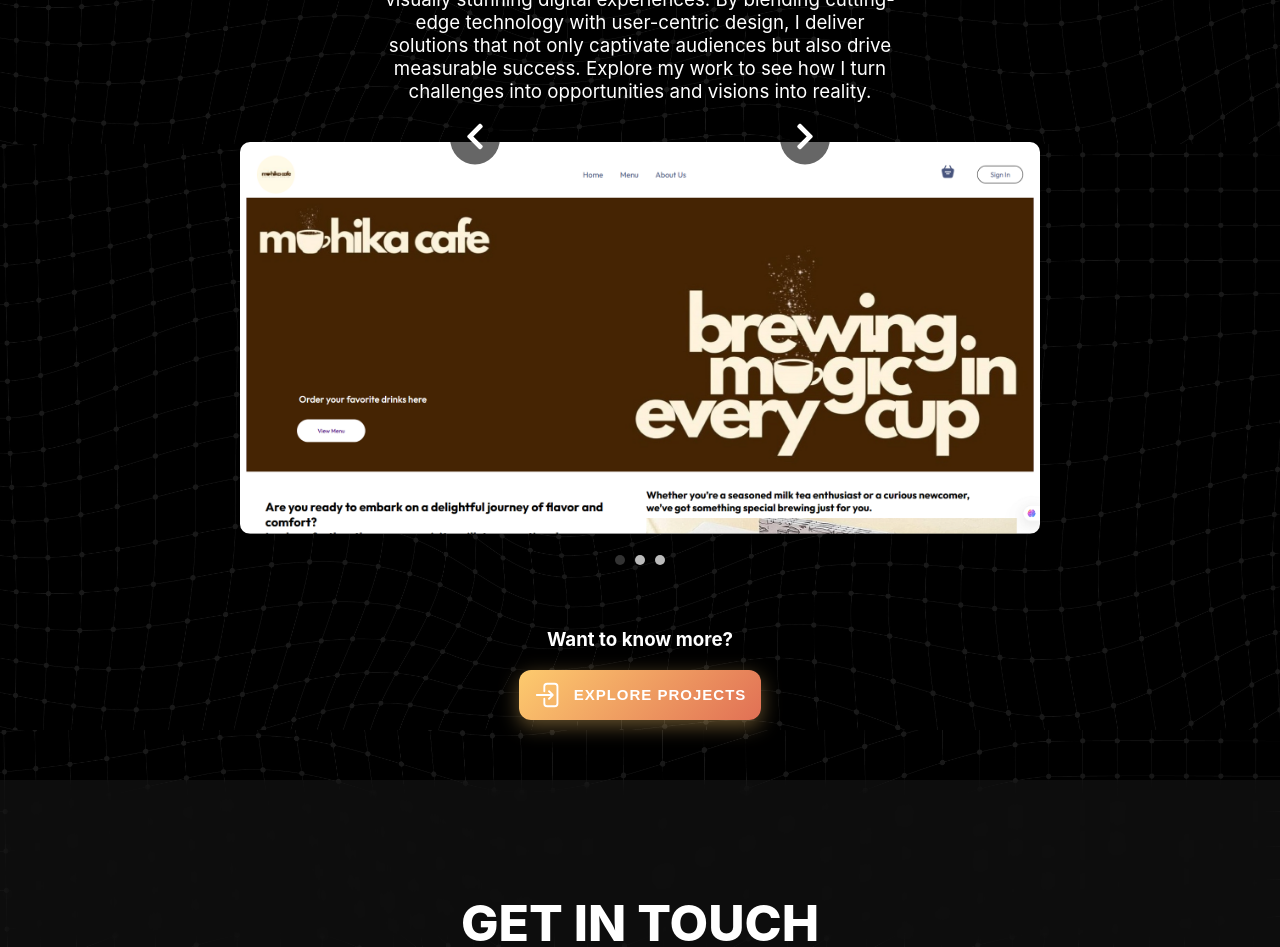
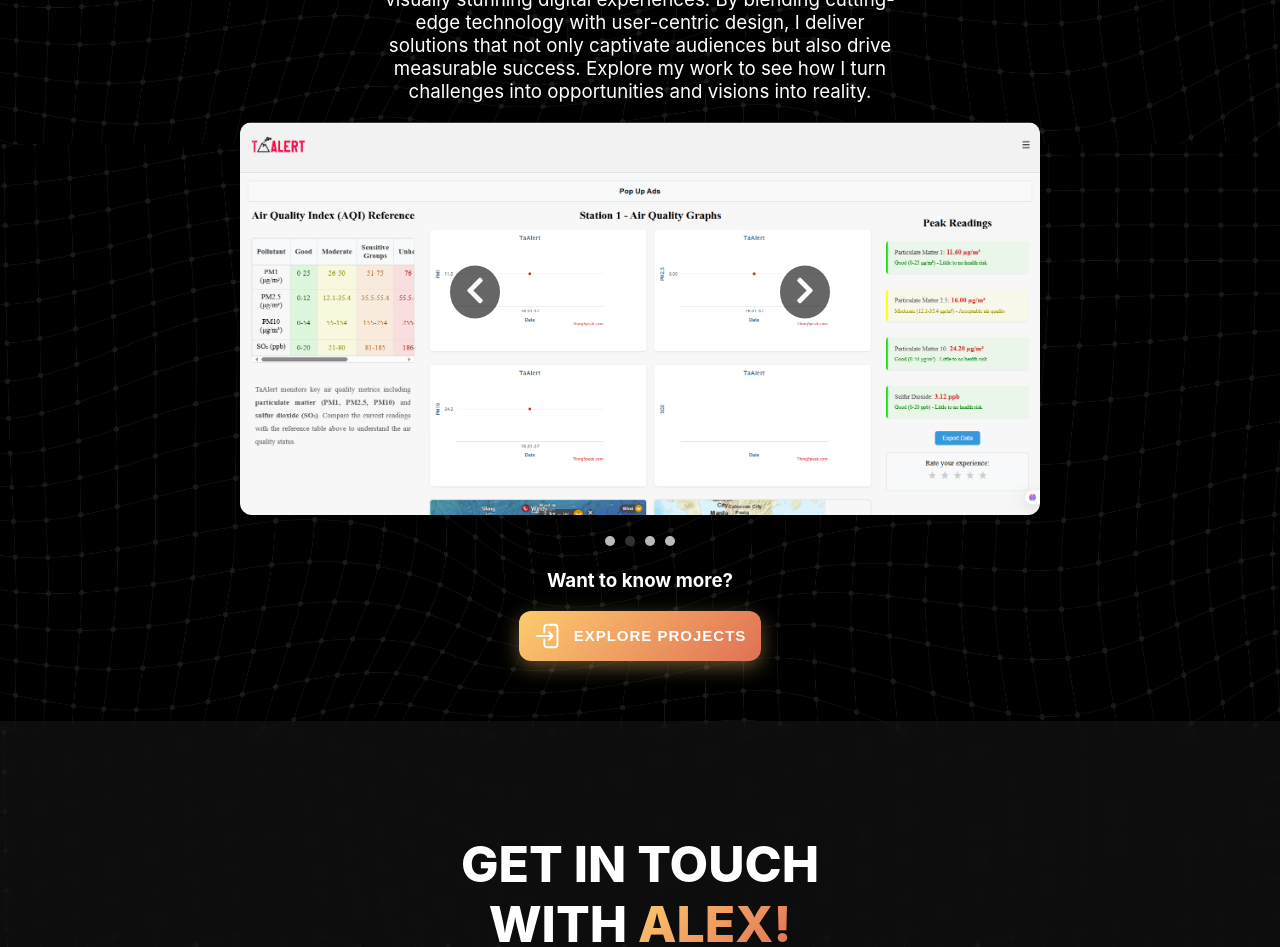
Before and after one commit to aiplats/aiplats, a React (Create React App) app in the folder portfolio/: page / in a window 1280 px wide. Shown: the part 2200-3147 px from the top of the page. Built offline with nearby package versions, Linux system fonts and the light colour scheme.

Commit message:
fix: updated project showcase layout

```diff
--- a/portfolio/src/components/Header/Header.css
+++ b/portfolio/src/components/Header/Header.css
@@ -259,7 +259,6 @@
 
 
 /* PROJECTS CONTAINER */
-
 .project-container {
   position: relative;
   width: 100%;
@@ -272,22 +271,27 @@
   display: flex;
   justify-content: center;
   align-items: center;
-  margin-top: 20px
+  overflow: hidden;
+  width: 100%;
+  max-width: 800px;
+  margin: auto;
 }
 
-.single-slide-image {
+.project-slide-inner {
+  display: flex;
+  transition: transform 0.5s ease-in-out;
   width: 100%;
-  max-width: 800px;
-  height: auto;
-  border-radius: 10px;
-  object-fit: cover;
-  transition: transform 0.5s ease-in-out;
 }
 
-/* Arrows */
+.project-slide-inner img {
+  width: 100%;
+  flex-shrink: 0;
+  border-radius: 12px;
+}
+
 .arrow {
   position: absolute;
-  top: 50%;
+  top: 65%;
   transform: translateY(-50%);
   background: rgba(0,0,0,0.6);
   color: white;
@@ -327,7 +331,7 @@
 
 .project-buttons {
   padding: 30px;
-  margin-top: 10px;
+  margin-top: -30px;
 }
 
 .project-buttons button {
--- a/portfolio/src/components/Header/Header.js
+++ b/portfolio/src/components/Header/Header.js
@@ -49,6 +49,14 @@ export const Header = () => {
 
         return () => clearTimeout(timeout);
     }, [charIndex, isDeleting, phraseIndex]);
+
+    useEffect(() => {
+      const interval = setInterval(() => {
+        nextSlide();
+      }, 4000);
+
+      return () => clearInterval(interval);
+    }, [currentIndex]);
 
     const nextSlide = () => {
       setCurrentIndex((prev) => (prev + 1) % slides.length);
@@ -128,11 +136,14 @@ export const Header = () => {
           </button>
 
           <div className="project-slide">
-            <img
-              src={slides[currentIndex]}
-              alt={`Slide ${currentIndex}`}
-              className="single-slide-image"
-            />
+            <div
+              className="project-slide-inner"
+              style={{ transform: `translateX(-${currentIndex * 100}%)` }}
+            >
+              {slides.map((slide, index) => (
+                <img key={index} src={slide} alt={`Slide ${index}`} className="single-slide-image"/>
+              ))}
+            </div>
           </div>
 
           <button className="arrow right" onClick={nextSlide}>
@@ -140,10 +151,10 @@ export const Header = () => {
           </button>
 
           <div className="dots">
-            {[0, 1, 2].map((dotIndex) => (
+            {slides.map((_, dotIndex) => (
               <span
                 key={dotIndex}
-                className={`dot ${dotIndex === currentIndex % 3 ? 'active' : ''}`}
+                className={`dot ${dotIndex === currentIndex ? "active" : ""}`}
                 onClick={() => goToSlide(dotIndex)}
               ></span>
             ))}
```
